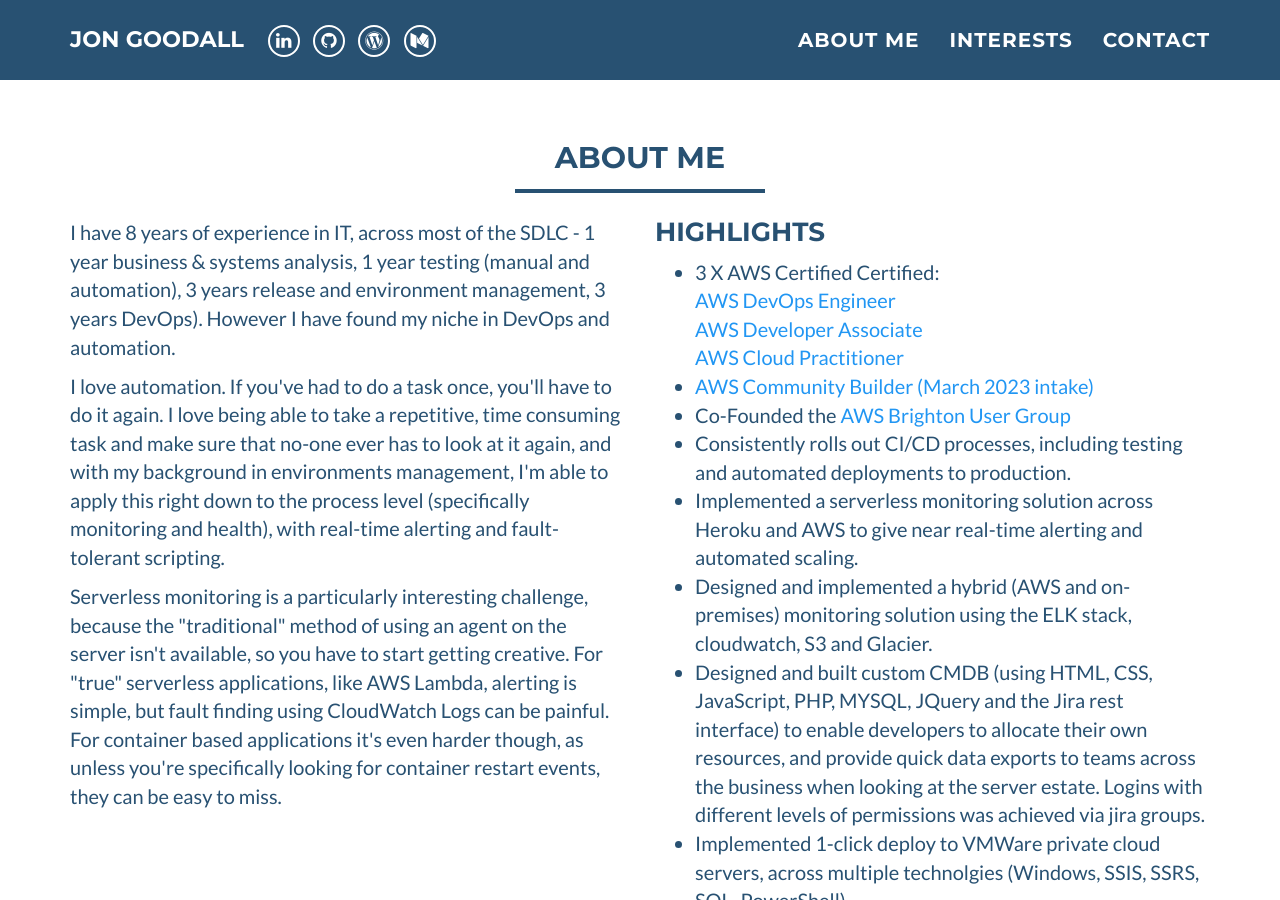
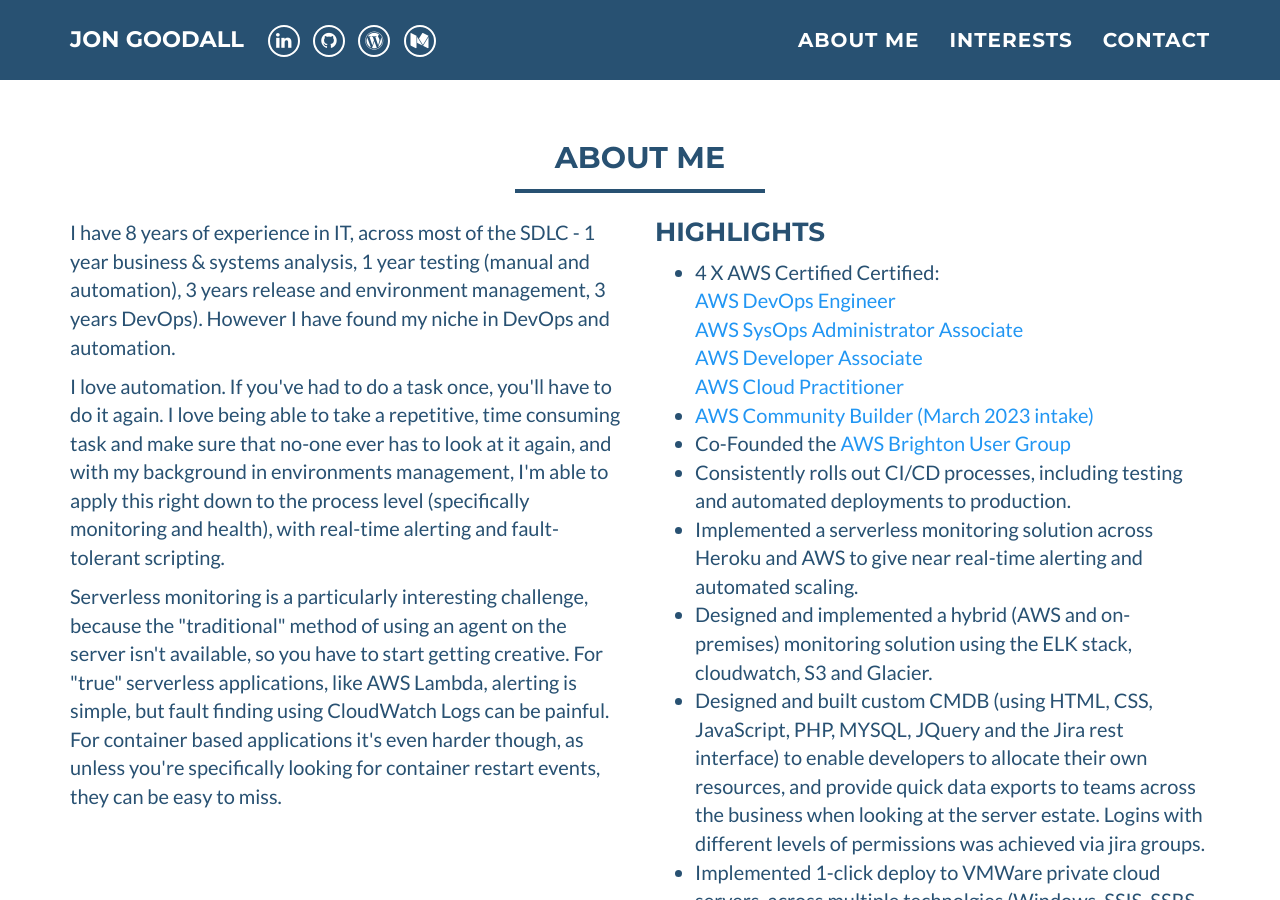
Before and after one commit to jdgoodall1/jdgoodall1.github.io, a Jekyll site: the page built from index.html, in a window 1280 px wide and 900 px high, scrolled down 498 px. Built offline with Jekyll 4.4.1, drawn with Linux system fonts in a browser that asks for light colours.

Commit message:
Update about_me.html

```diff
--- a/_includes/about_me.html
+++ b/_includes/about_me.html
@@ -23,8 +23,9 @@
                 <h3 style="margin-top:0;">Highlights</h3>
                 <ul>
                     <li>
-                        3 X AWS Certified Certified: <br />
+                        4 X AWS Certified Certified: <br />
                         <a href="https://www.credly.com/badges/9cbfd1e2-043c-428b-bb4e-fb3a79c1247b" target="_blank" rel="noopener noreferrer">AWS DevOps Engineer</a><br />
+                        <a href="https://www.credly.com/badges/fd13d5f9-9b0f-4de2-b4f8-67c664760116" target="_blank" rel="noopener noreferrer">AWS SysOps Administrator Associate</a><br />
                         <a href="https://www.credly.com/badges/19aa706f-7500-418e-9426-819169457c02/" target="_blank" rel="noopener noreferrer">AWS Developer Associate</a><br />
                         <a href="https://www.credly.com/badges/690ba7a6-1b19-4a17-9938-79bb172242ca/" target="_blank" rel="noopener noreferrer">AWS Cloud Practitioner</a><br />
                     </li>
```
